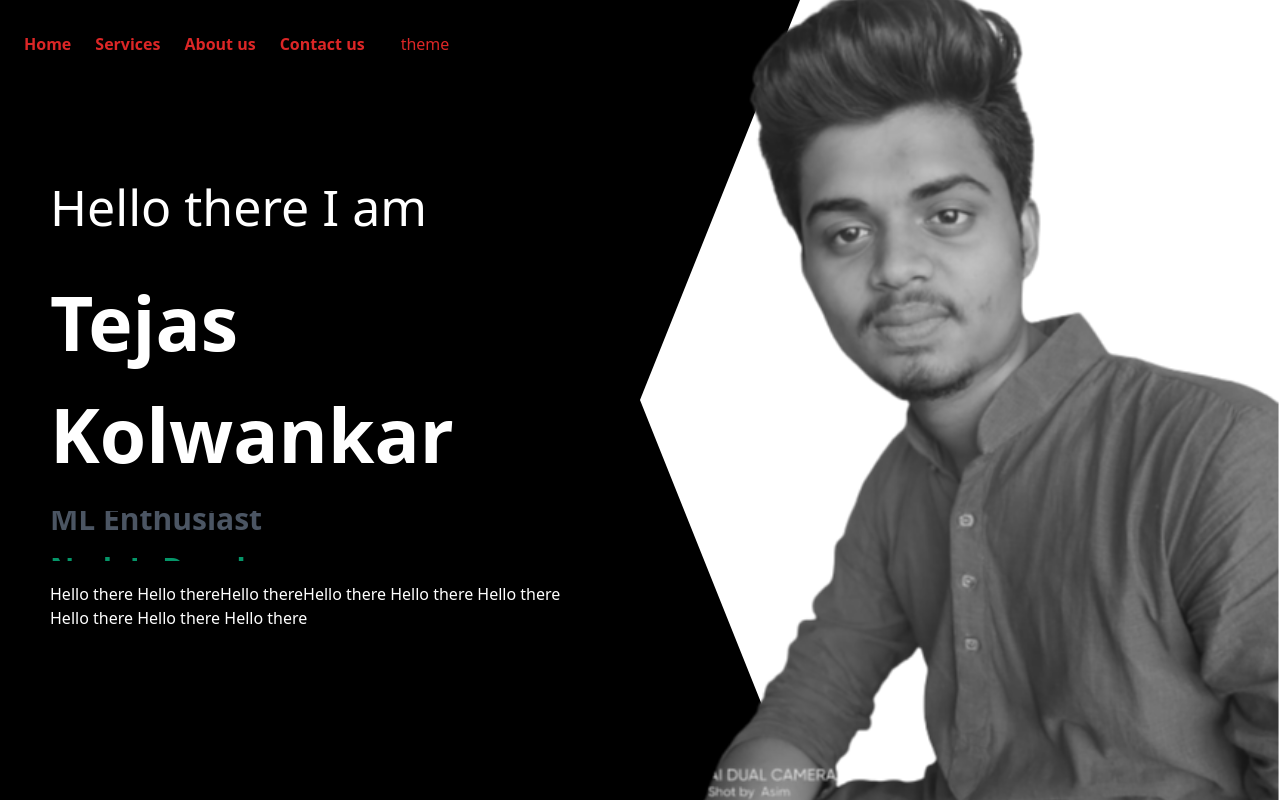
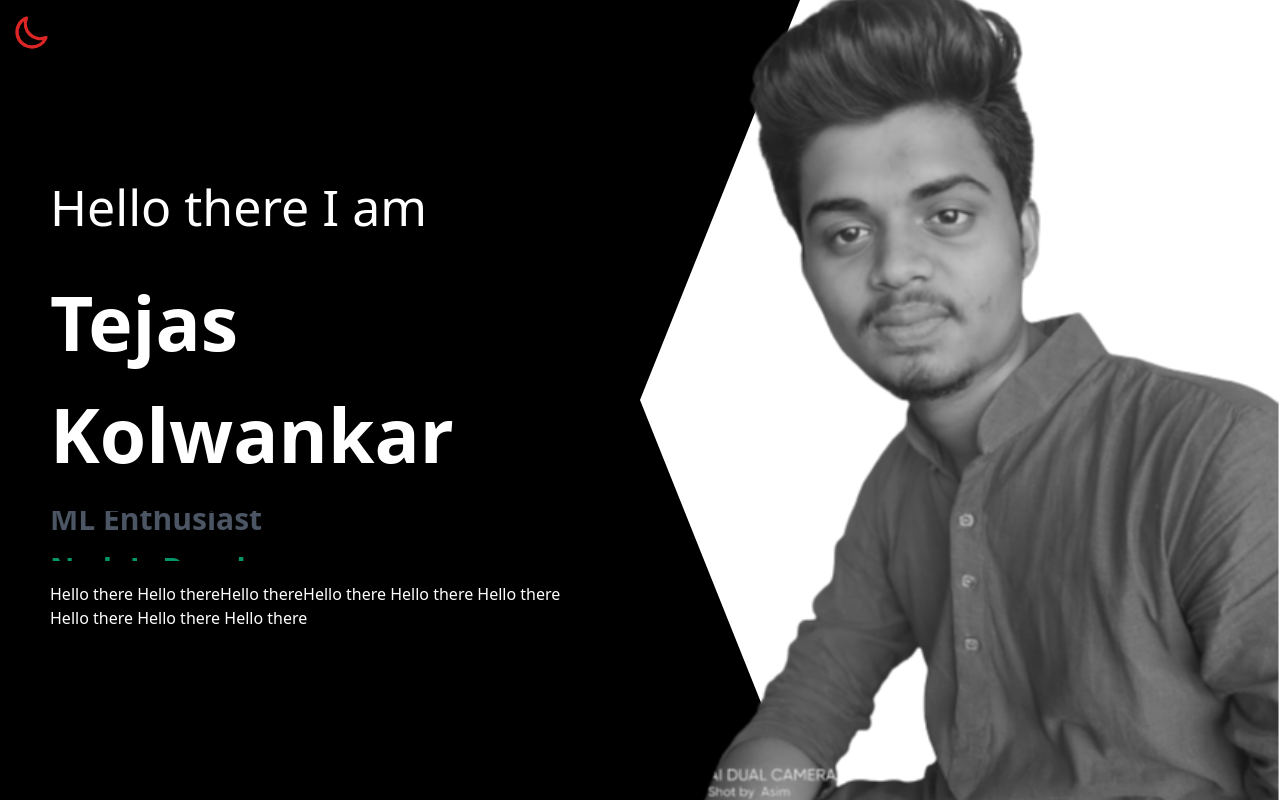
Before and after one commit to Tejas021/Nextjs-Portfolio, a Next.js app: page / in a window 1280 px wide. Shown: the top 802 px of the page. Built offline with nearby package versions, Linux system fonts and the light colour scheme.

Commit message:
almost in again

```diff
--- a/components/About.js
+++ b/components/About.js
@@ -2,7 +2,7 @@ import React from 'react'
 import styles from "./About.module.css"
 const About = () => {
     return (
-        <div className={`${styles.a} dark:bg-black dark:text-white`}>
+        <div className={`${styles.a} dark:bg-black dark:text-white`} id="about">
             <div className={styles.aLeft}>
                 <div className={`${styles.aBgCard} bg-black dark:bg-white`}></div>
                 <div className={styles.aCard}>
--- a/components/Button.js
+++ b/components/Button.js
@@ -29,13 +29,39 @@ const Button = () => {
     const {theme, setTheme} = useTheme()
     return (
         <div>
-
-<button
-  aria-label="Toggle Dark Mode"
-  type="button"
-  className="p-3 h-12 w-12 order-2 md:order-3"
-  onClick={() => setTheme(theme === 'dark' ? 'light' : 'dark')}
->theme</button>
+{theme === "light" ? (
+        <svg
+          onClick={() => setTheme(theme==="dark"?"light":'dark')}
+          xmlns="http://www.w3.org/2000/svg"
+          className="h-10 w-10 text-red-600"
+          fill="none"
+          viewBox="0 0 24 24"
+          stroke="currentColor"
+        >
+          <path
+            strokeLinecap="round"
+            strokeLinejoin="round"
+            strokeWidth={2}
+            d="M9.663 17h4.673M12 3v1m6.364 1.636l-.707.707M21 12h-1M4 12H3m3.343-5.657l-.707-.707m2.828 9.9a5 5 0 117.072 0l-.548.547A3.374 3.374 0 0014 18.469V19a2 2 0 11-4 0v-.531c0-.895-.356-1.754-.988-2.386l-.548-.547z"
+          />
+        </svg>
+      ) : (
+        <svg
+          onClick={() => setTheme(theme==="dark"?"light":'dark')}
+          xmlns="http://www.w3.org/2000/svg"
+          className="h-10 w-10 text-red-600"
+          fill="none"
+          viewBox="0 0 24 24"
+          stroke="currentColor"
+        >
+          <path
+            strokeLinecap="round"
+            strokeLinejoin="round"
+            strokeWidth={2}
+            d="M20.354 15.354A9 9 0 018.646 3.646 9.003 9.003 0 0012 21a9.003 9.003 0 008.354-5.646z"
+          />
+        </svg>
+      )}
         </div>
     )
 }
--- a/components/Contact.js
+++ b/components/Contact.js
@@ -20,7 +20,7 @@ const Contact = () => {
     }
 
     return (
-        <div className={styles.c}>
+        <div className={styles.c} id="contact">
                       <div className={`${styles.cBg} bg-black dark:bg-white `}></div>
         <div className={styles.cWrapper}>
 
@@ -44,7 +44,7 @@ const Contact = () => {
   <path d="M2.003 5.884L10 9.882l7.997-3.998A2 2 0 0016 4H4a2 2 0 00-1.997 1.884z" />
   <path d="M18 8.118l-8 4-8-4V14a2 2 0 002 2h12a2 2 0 002-2V8.118z" />
 </svg>
-                  </div>tejaskolwankar021@gmail.com</div>
+                  </div>tejaskmail.com</div>
                     <div className={styles.cInfoItem}>
                     <div className={styles.cIcon}>
                     <svg xmlns="http://www.w3.org/2000/svg" className="h-7 w-7 text-red-600" viewBox="0 0 20 20" fill="currentColor">
--- a/components/Contact.module.css
+++ b/components/Contact.module.css
@@ -78,6 +78,6 @@
     padding: 10px;
   }
   .cInfoItem {
-    width: 100%;
+    width: 80%;
   }
 }
--- a/components/Intro.module.css
+++ b/components/Intro.module.css
@@ -100,16 +100,35 @@
     flex-direction: column;
   }
   .leftDiv {
-    padding: 13px;
+    padding: 0px;
     align-items: center;
     justify-content: center;
     text-align: center;
     height: 100%;
+  }
+  .iLeft {
+    padding: 30px;
   }
   .desc {
     display: none;
   }
   .introItems {
     text-align: center;
+
+    font-size: 30px;
+  }
+
+  .name {
+    font-size: 60px;
+    font-weight: 600;
+  }
+
+  .firstLine {
+    font-size: 25px;
+  }
+
+  .leftDiv {
+    display: flex;
+    justify-content: space-between;
   }
 }
--- a/components/Navbar.js
+++ b/components/Navbar.js
@@ -10,9 +10,9 @@ export const Navbar = () => {
 
   return (
     <>
-      <nav className='fixed top-0 z-50 flex items-center flex-wrap bg-black p-3 '>
+      <nav className='fixed top-0 z-5 flex items-center flex-wrap bg-black p-3 bg-opacity-0'>
 
-        <button
+        {/* <button
           className=' inline-flex p-3 hover:bg-black-600 rounded lg:hidden text-white-600 mr-auto hover:text-black-600 outline-none'
           onClick={handleClick}
         >
@@ -30,39 +30,33 @@ export const Navbar = () => {
               d='M4 6h16M4 12h16M4 18h16'
             />
           </svg>
-        </button>
+        </button> */}
         {/*Note that in this div we will use a ternary operator to decide whether or not to display the content of the div  */}
         <div
-          className={`${
-            active ? '' : 'hidden'
-          }   w-full lg:inline-flex lg:flex-grow lg:w-auto`}
+
         >
-          <div className='lg:inline-flex lg:flex-row lg:mr-auto lg:w-auto w-full lg:items-center items-start  flex flex-col lg:h-auto'>
-            <Link href='/'>
-              <a className='lg:inline-flex lg:w-auto w-full px-3 py-2 text-red-600 font-bold items-center justify-center '>
-                Home
+          <div className='lg:inline-flex lg:flex-row lg:ml-auto lg:w-auto w-full lg:items-center items-start  flex flex-col lg:h-auto'>
+
+{/*
+              <a href="#projects" className='lg:inline-flex lg:w-auto w-full px-3 py-2 rounded text-red-600 font-bold items-center justify-center '>
+                PROJECTS
+              </a>
+
+            <Link href='#about'>
+              <a className='lg:inline-flex lg:w-auto w-full px-3 py-2 rounded text-red-600 font-bold items-center justify-center '>
+                ABOUT
               </a>
             </Link>
-            <Link href='/'>
+            <Link href='#contact'>
               <a className='lg:inline-flex lg:w-auto w-full px-3 py-2 rounded text-red-600 font-bold items-center justify-center '>
-                Services
+                CONTACT
               </a>
-            </Link>
-            <Link href='/'>
-              <a className='lg:inline-flex lg:w-auto w-full px-3 py-2 rounded text-red-600 font-bold items-center justify-center '>
-                About us
-              </a>
-            </Link>
-            <Link href='/'>
-              <a className='lg:inline-flex lg:w-auto w-full px-3 py-2 rounded text-red-600 font-bold items-center justify-center '>
-                Contact us
-              </a>
-            </Link>
-            <Link href='/'>
-              <a className='lg:inline-flex lg:w-auto w-full px-3 py-2 rounded text-red-600 font-bold items-center justify-center '>
+            </Link> */}
+
+              <a className='lg:inline-flex lg:w-auto w-full  rounded text-red-600 font-bold items-center justify-center '>
               <Button/>
               </a>
-            </Link>
+
 
           </div>
         </div>
--- a/components/ProjectList.js
+++ b/components/ProjectList.js
@@ -4,7 +4,7 @@ import styles from "./Project.module.css"
 import {projects} from "../data"
 const ProjectList = () => {
     return (
-        <div className={`${styles.pl} bg-black text-white dark:bg-white dark:text-black`}>
+        <div className={`${styles.pl} bg-black text-white dark:bg-white dark:text-black`} id="projects">
             <div className={styles.plTexts}>
                 <div className={styles.plTitle}>Create & Inspire</div>
                 <p className={styles.plDesc}>Come And Let me Create For you.Come And Let me Create For you.Come And Let me Create For you.Come And Let me Create For you.Come And Let me Create For you.Come And Let me Create For you.Come And Let me Create For you.</p>
```
